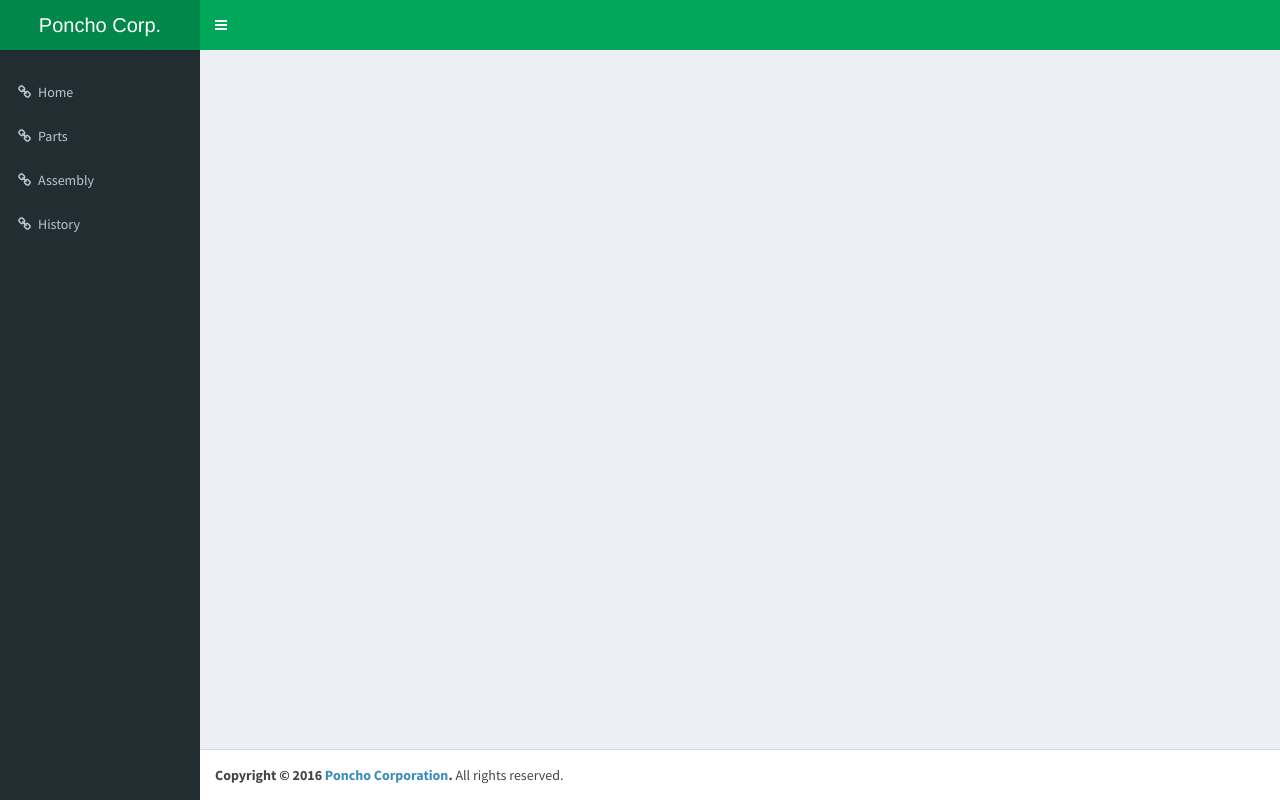
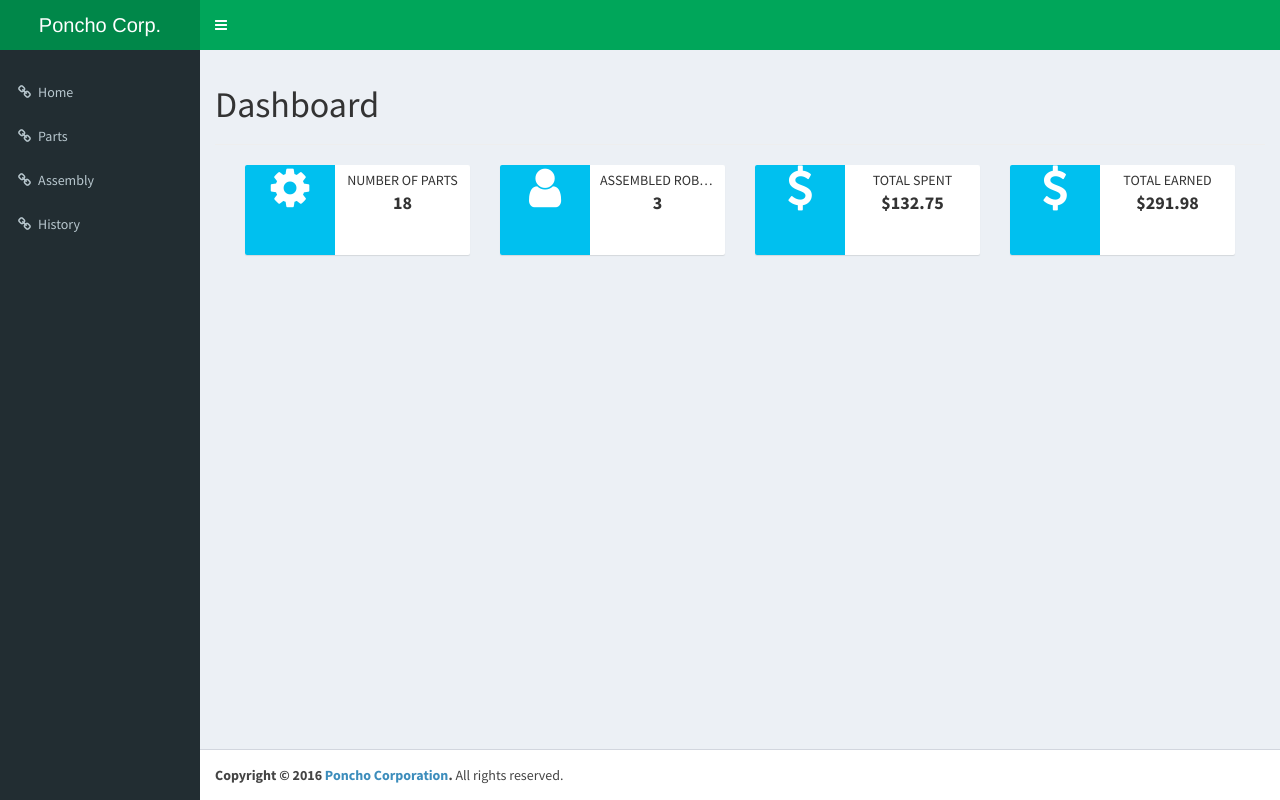
Before and after one commit to Uitiam/ass1, a CodeIgniter app: page /database/ in a window 1280 px wide. Run offline with CodeIgniter, Linux system fonts and the light colour scheme; some libraries are stand-ins or nearby versions.

Commit message:
Dashboard implementation
Signed-off-by: Michael Goll <mike_g97@hotmail.com>

```diff
--- a/application/controllers/Welcome.php
+++ b/application/controllers/Welcome.php
@@ -17,8 +17,56 @@ class Welcome extends Application
   {
     // this is the view we want shown
     $this->data['pagebody'] = 'landing';
+    $this->load->model('robot');
+
+    //Get and display information
+
+    //Number of parts in inventory
+    $this->data['numparts'] = $this->getPartsNumber();
+
+    //Number of assembled robots
+    $this->data['numbots'] = $this->getAssembledBots();
+
+    //Total spent on robot parts
+    $this->data['spent'] = $this->totalSpent();
+
+    //Total dollars earned
+    $this->data['earned'] = $this->totalEarned();
+
+    $this->drawGraph();
 
     $this->render();
   }
 
+  //displays the total number of parts in inventory
+  public function getPartsNumber()
+  {
+    return $this->part->partCount();
+  }
+
+  //displays the number of assembled robots
+  public function getAssembledBots()
+  {
+    return $this->robot->botCount();
+  }
+
+  //total spend on parts
+  public function totalSpent()
+  {
+    return $this->history->cost();
+  }
+
+  //total earned from selling robots or parts
+  public function totalEarned()
+  {
+    return $this->history->sales();
+  }
+
+  public function drawGraph()
+  {
+    $JSONobj = json_encode($this->history->all());
+    return $JSONobj;
+  }
 }
+
+?>
--- a/application/models/History.php
+++ b/application/models/History.php
@@ -52,7 +52,7 @@ class History extends CI_Model {
     //calculate the total cost so far
     public function cost() {
         $sum = 0;
-		$data = $this->data();
+		$data = $this->data;
 		foreach ($data as $trans) {
             $sum += $trans['cost'];
         }
@@ -62,7 +62,7 @@ class History extends CI_Model {
     //calculate the total sales so far
     public function sales() {
         $sum = 0;
-		$data = $this->data();
+		$data = $this->data;
 		foreach ($data as $trans) {
             $sum += $trans['sold'];
         }
--- a/application/views/landing.php
+++ b/application/views/landing.php
@@ -10,3 +10,73 @@ if (!defined('APPPATH'))
  * ------------------------------------------------------------------------
  */
 ?>
+
+<div class="page-header">
+    <h1>Dashboard</h1>
+</div>
+<div class="container-fluid">
+	<div class="row">
+		<div class="col-xs-12">
+			<div class="col-xs-12 col-sm-6 col-md-3">
+				<div class="info-box">
+					<span class="info-box-icon bg-aqua"><i class="fa fa-gear"></i>
+					</span>
+					<div class="info-box-content boxcenter">
+					<span class="info-box-text">Number of Parts</span>
+					<span class="info-box-number boxcenter">{numparts}</span>
+					</div>
+				</div>
+			</div>
+			<div class="col-xs-12 col-sm-6 col-md-3">
+				<div class="info-box">
+					<span class="info-box-icon bg-aqua"><i class="fa fa-user"></i>
+					</span>
+					<div class="info-box-content boxcenter">
+					<span class="info-box-text">Assembled Robots</span>
+					<span class="info-box-number boxcenter">{numbots}</span>
+					</div>
+				</div>
+			</div>
+			<div class="col-xs-12 col-sm-6 col-md-3">
+				<div class="info-box">
+					<span class="info-box-icon bg-aqua"><i class="fa fa-dollar"></i>
+					</span>
+					<div class="info-box-content boxcenter">
+					<span class="info-box-text">Total Spent</span>
+					<span class="info-box-number boxcenter">${spent}</span>
+					</div>
+				</div>
+			</div>
+			<div class="col-xs-12 col-sm-6 col-md-3">
+				<div class="info-box">
+					<span class="info-box-icon bg-aqua"><i class="fa fa-dollar"></i>
+					</span>
+					<div class="info-box-content boxcenter">
+					<span class="info-box-text">Total Earned</span>
+					<span class="info-box-number boxcenter">${earned}</span>
+					</div>
+				</div>
+			</div>
+		</div>
+		<!--
+		<div class="col-xs-12">
+			<div class="col-xs-12 col-md-6">
+				<div class="box boxcenter">
+				<div class="thumbnail">
+						<canvas id="salesChart" width: "100%" height="100%">If you see this message, your browser does not support HTML5 canvas. Please switch to a browser that does support HTML5 canvas for full viewing pleasure.
+						</canvas>
+					</div>
+				</div>
+			</div>
+			<div class="col-xs-12 col-md-6">
+				<div class="box boxcenter">
+					<div class="thumbnail">
+						<canvas id="partsChart">If you see this message, your browser does not support HTML5 canvas. Please switch to a browser that does support HTML5 canvas for full viewing pleasure.
+						</canvas>
+					</div>
+				</div>
+			</div>
+		</div>
+		-->
+	</div>
+</div>
--- a/application/views/template.php
+++ b/application/views/template.php
@@ -28,6 +28,8 @@ if (!defined('APPPATH'))
   <link rel="stylesheet" href="assets/css/AdminLTE.min.css">
   <!--  AdminLTE Skins. -->
   <link rel="stylesheet" href="assets/css/skin-green.min.css">
+  <!-- Custom CSS -->
+  <link rel="stylesheet" href="assets/css/style.css">
 </head>
 
 <body class="hold-transition skin-green sidebar-mini">
@@ -110,5 +112,11 @@ if (!defined('APPPATH'))
   <script src="https://maxcdn.bootstrapcdn.com/bootstrap/3.3.7/js/bootstrap.min.js" integrity="sha384-Tc5IQib027qvyjSMfHjOMaLkfuWVxZxUPnCJA7l2mCWNIpG9mGCD8wGNIcPD7Txa" crossorigin="anonymous"></script>
   <!-- AdminLTE App -->
   <script src="assets/js/app.min.js"></script>
+  <!-- Landing Page JS -->
+  <script src="assets/js/landing.js"></script>
+  <!-- AJA JS Source -->
+  <script src="assets/js/aja.min.js"></script>
+  <!-- Chart.js CDN -->
+  <script src="https://cdnjs.cloudflare.com/ajax/libs/Chart.js/2.1.4/Chart.bundle.min.js"></script>
   </body>
 </html>
```
Also changed, not shown: public/assets/css/style.css (added).
